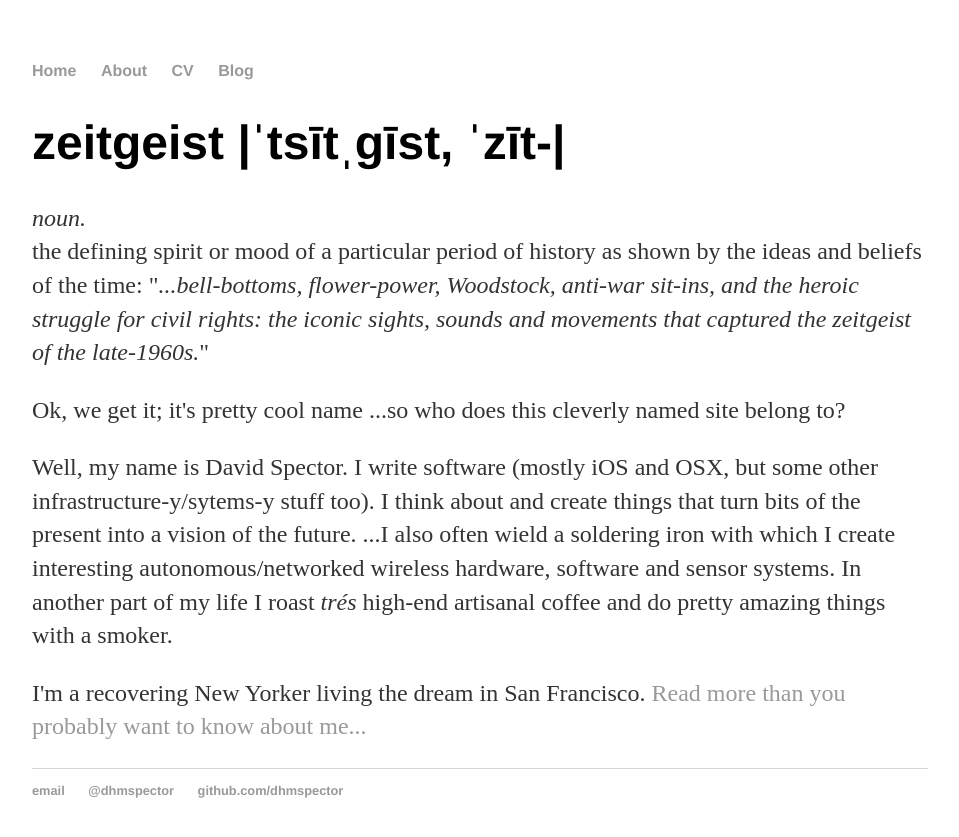
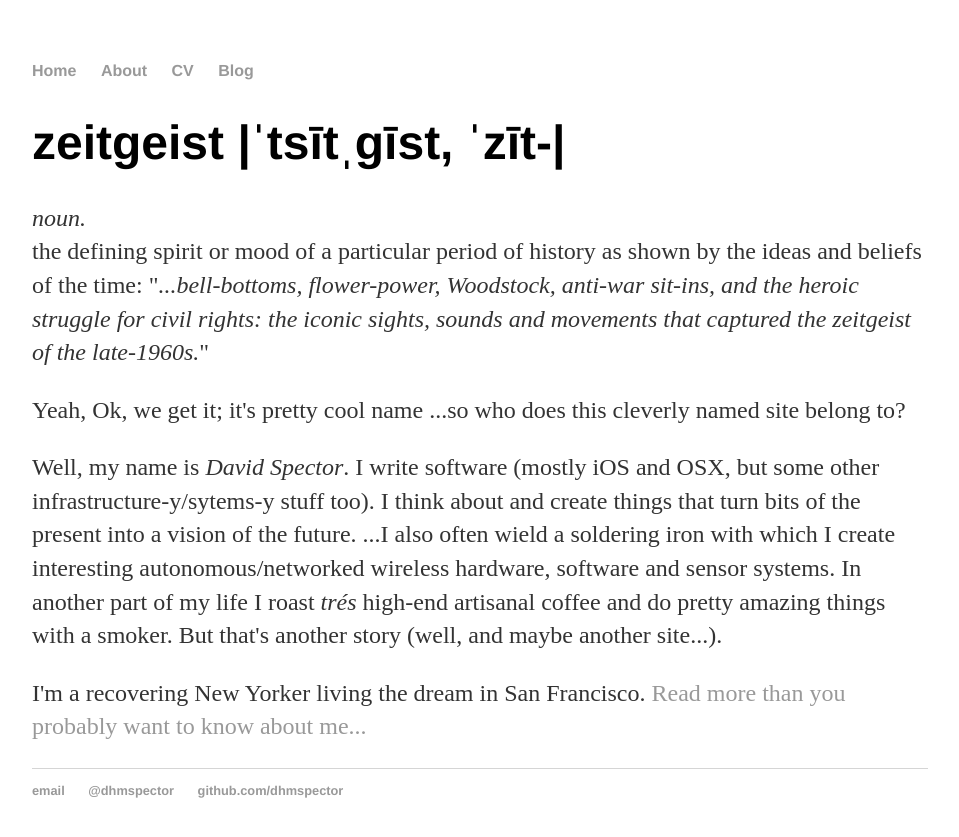
Before and after one commit to dhmspector/dhmspector.github.io, a Jekyll site: the page built from index.html, in a window 1280 px wide. Shown: the top 837 px of the page, without its empty margins (160-1119 px from the left). Built offline with Jekyll 4.4.1, drawn with Linux system fonts in a browser that asks for light colours.

Commit message:
more tweaks

```diff
--- a/index.html
+++ b/index.html
@@ -23,18 +23,18 @@ Woodstock, anti-war sit-ins, and the heroic struggle for civil rights:
 the iconic sights, sounds and movements that captured the zeitgeist of
 the late-1960s.</em>"</p>
 
-<p>Ok, we get it; it's pretty cool name ...so who does this cleverly
-named site belong to?</p>
+<p>Yeah, Ok, we get it; it's pretty cool name ...so who does this
+cleverly named site belong to?</p>
 
 
-<p>Well, my name is David Spector. I write software (mostly iOS and
+<p>Well, my name is <em>David Spector</em>. I write software (mostly iOS and
 OSX, but some other infrastructure-y/sytems-y stuff too). I think
 about and create things that turn bits of the present into a vision of
 the future.  ...I also often wield a soldering iron with which I
 create interesting autonomous/networked wireless hardware, software
 and sensor systems. In another part of my life I roast <em>trés</em>
 high-end artisanal coffee and do pretty amazing things with a
-smoker. </p>
+smoker. But that's another story (well, and maybe another site...). </p>
 
 <p> I'm a recovering New Yorker living the dream in
 San Francisco.  <a href="/about">Read more than you probably want to
```
